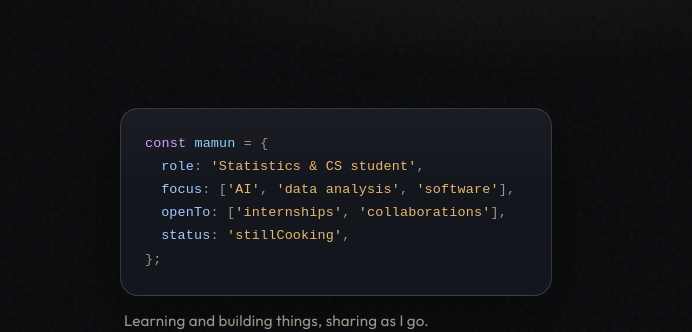
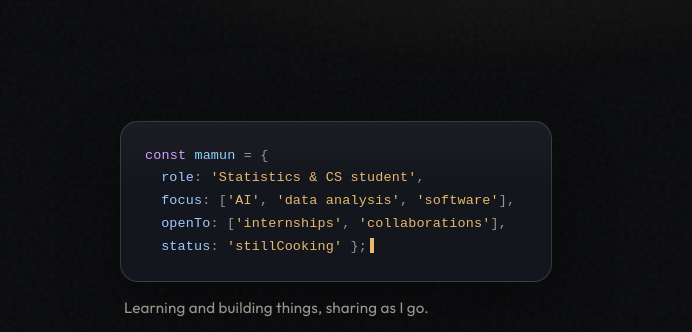
Before and after one commit to mamun-abdu/mamunabdu.com, a plain HTML site: page index.html in a window 1280 px wide. Shown: the part 143-475 px from the top of the page, 588-1280 px from the left. Drawn offline with Linux system fonts and the light colour scheme.

Commit message:
Code card: bracket on last line, line-by-line fade-in with blinking caret

```diff
--- a/index.html
+++ b/index.html
@@ -33,7 +33,7 @@
   <link rel="preconnect" href="https://fonts.googleapis.com" />
   <link rel="preconnect" href="https://fonts.gstatic.com" crossorigin />
   <link href="https://fonts.googleapis.com/css2?family=Fraunces:SOFT,opsz,wght@50,9..144,400..700&family=IBM+Plex+Mono:wght@400;500&family=Outfit:wght@300;400;500;600&display=swap" rel="stylesheet" />
-  <link rel="stylesheet" href="styles.css?v=3" />
+  <link rel="stylesheet" href="styles.css?v=4" />
   <script>document.documentElement.classList.add("js");</script>
 </head>
 <body>
@@ -79,12 +79,11 @@
       </div>
 
       <div class="code-wrap">
-      <pre class="code-card" tabindex="0" aria-label="A short profile, written as a JavaScript object"><code><span class="kw">const</span> <span class="id">mamun</span> <span class="op">=</span> <span class="p">{</span><span class="nl">
-</span><span class="ln"><span class="key">role</span><span class="p">:</span> <span class="str">'Statistics &amp; CS student'</span><span class="p">,</span></span><span class="nl">
-</span><span class="ln"><span class="key">focus</span><span class="p">:</span> <span class="p">[</span><span class="str">'AI'</span><span class="p">,</span> <span class="str">'data analysis'</span><span class="p">,</span> <span class="str">'software'</span><span class="p">],</span></span><span class="nl">
-</span><span class="ln"><span class="key">openTo</span><span class="p">:</span> <span class="p">[</span><span class="str">'internships'</span><span class="p">,</span> <span class="str">'collaborations'</span><span class="p">],</span></span><span class="nl">
-</span><span class="ln"><span class="key">status</span><span class="p">:</span> <span class="str">'stillCooking'</span><span class="p">,</span></span><span class="nl">
-</span><span class="p">};</span></code></pre>
+      <pre class="code-card" tabindex="0" aria-label="A short profile, written as a JavaScript object"><code><span class="ln ln-top" style="--i:0"><span class="kw">const</span> <span class="id">mamun</span> <span class="op">=</span> <span class="p">{</span></span><span class="nl">
+</span><span class="ln" style="--i:1"><span class="key">role</span><span class="p">:</span> <span class="str">'Statistics &amp; CS student'</span><span class="p">,</span></span><span class="nl">
+</span><span class="ln" style="--i:2"><span class="key">focus</span><span class="p">:</span> <span class="p">[</span><span class="str">'AI'</span><span class="p">,</span> <span class="str">'data analysis'</span><span class="p">,</span> <span class="str">'software'</span><span class="p">],</span></span><span class="nl">
+</span><span class="ln" style="--i:3"><span class="key">openTo</span><span class="p">:</span> <span class="p">[</span><span class="str">'internships'</span><span class="p">,</span> <span class="str">'collaborations'</span><span class="p">],</span></span><span class="nl">
+</span><span class="ln" style="--i:4"><span class="key">status</span><span class="p">:</span> <span class="str">'stillCooking'</span> <span class="p">};</span><span class="caret" aria-hidden="true"></span></span></code></pre>
         <p class="code-caption">Learning and building things, sharing as I go.</p>
       </div>
     </section>
@@ -231,6 +230,6 @@
     <p>Built with curiosity by Mamun</p>
   </footer>
 
-  <script src="script.js?v=3"></script>
+  <script src="script.js?v=4"></script>
 </body>
 </html>
--- a/styles.css
+++ b/styles.css
@@ -351,6 +351,38 @@ main {
 
 .code-card .nl { display: none; }
 
+.code-card .ln-top {
+  padding-left: 0;
+  text-indent: 0;
+}
+
+.code-card .ln {
+  opacity: 0;
+  transform: translateY(6px);
+  animation: code-in 0.5s ease-out forwards;
+  animation-delay: calc(0.25s + var(--i, 0) * 0.14s);
+}
+
+.code-card .caret {
+  display: inline-block;
+  width: 0.55ch;
+  height: 1.1em;
+  margin-left: 0.35ch;
+  vertical-align: -0.2em;
+  background: var(--accent);
+  opacity: 0;
+  animation: caret-blink 1.1s steps(1) 1.1s infinite;
+}
+
+@keyframes code-in {
+  to { opacity: 1; transform: none; }
+}
+
+@keyframes caret-blink {
+  0%, 49% { opacity: 1; }
+  50%, 100% { opacity: 0; }
+}
+
 .code-card .kw { color: #d4a0ff; }
 .code-card .id { color: #8fd3ff; }
 .code-card .key { color: #9ecbff; }
@@ -671,6 +703,8 @@ main {
 @media (prefers-reduced-motion: reduce) {
   html { scroll-behavior: auto; }
   .ember { animation: none; }
+  .code-card .ln { animation: none; opacity: 1; transform: none; }
+  .code-card .caret { animation: none; opacity: 1; }
   .marquee { mask-image: none; overflow: visible; }
   .marquee-track { animation: none; width: auto; flex-wrap: wrap; }
   .skill-list[aria-hidden="true"] { display: none; }
```
Also changed, not shown: 404.html (+1 -1 lines).
